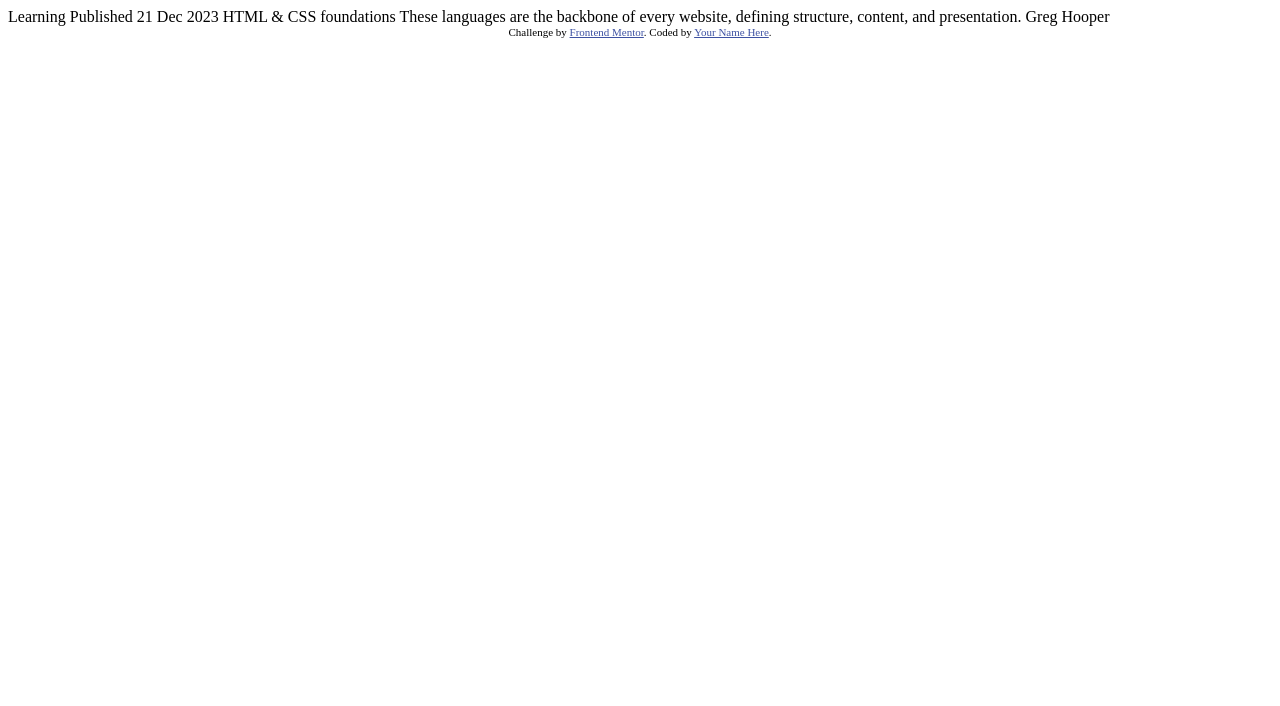
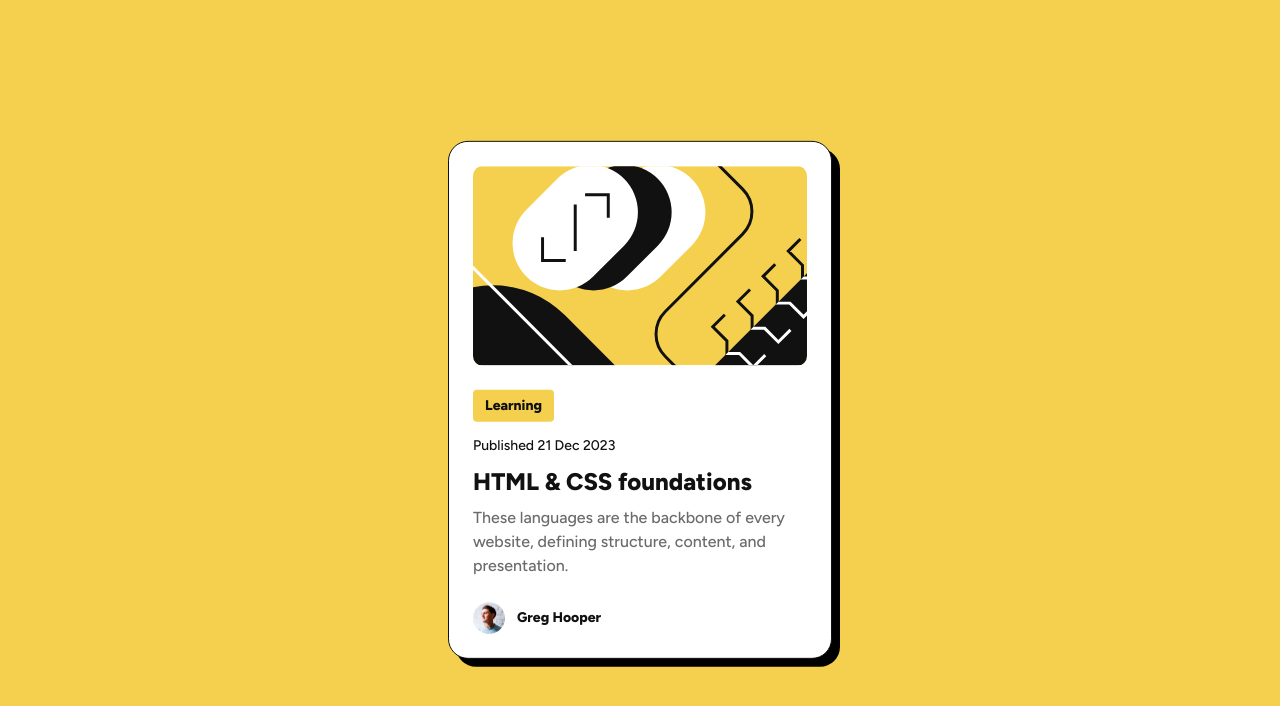
Before and after one commit to AntonRassanov/Blog-card, a plain HTML site: page index.html in a window 1280 px wide. Drawn offline with nearby package versions, Linux system fonts and the light colour scheme.

Commit message:
finished card

```diff
--- a/index.html
+++ b/index.html
@@ -1,34 +1,37 @@
 <!DOCTYPE html>
 <html lang="en">
+
 <head>
   <meta charset="UTF-8">
-  <meta name="viewport" content="width=device-width, initial-scale=1.0"> <!-- displays site properly based on user's device -->
+  <meta name="viewport" content="width=device-width, initial-scale=1.0">
+  <!-- displays site properly based on user's device -->
 
   <link rel="icon" type="image/png" sizes="32x32" href="./assets/images/favicon-32x32.png">
+  <link rel="stylesheet" href="https://cdn.jsdelivr.net/npm/reset-css@5.0.2/reset.min.css">
+  <link rel="stylesheet" href="style.css">
+  <link rel="preconnect" href="https://fonts.googleapis.com">
+  <link rel="preconnect" href="https://fonts.gstatic.com" crossorigin>
+  <link href="https://fonts.googleapis.com/css2?family=Figtree:ital,wght@0,300..900;1,300..900&display=swap"
+    rel="stylesheet">
 
   <title>Frontend Mentor | Blog preview card</title>
+</head>
 
-  <!-- Feel free to remove these styles or customise in your own stylesheet 👍 -->
-  <style>
-    .attribution { font-size: 11px; text-align: center; }
-    .attribution a { color: hsl(228, 45%, 44%); }
-  </style>
-</head>
 <body>
-
-  Learning
-
-  Published 21 Dec 2023
-
-  HTML & CSS foundations
-
-  These languages are the backbone of every website, defining structure, content, and presentation.
-
-  Greg Hooper
-
-  <div class="attribution">
-    Challenge by <a href="https://www.frontendmentor.io?ref=challenge" target="_blank">Frontend Mentor</a>.
-    Coded by <a href="#">Your Name Here</a>.
+  <div class="card">
+    <img src="./assets/images/illustration-article.svg" alt="post hero image" class="card-image">
+    <div class="card-post-content">
+      <span class="card-post-category">Learning</span>
+      <span class="card-post-date">Published 21 Dec 2023</span>
+      <h3 class="card-post-title"><a href="#">HTML & CSS foundations</a></h3>
+      <p class="card-post-excerpt">These languages are the backbone of every website, defining structure, content, and
+        presentation.</p>
+    </div>
+    <div class="card-author-info">
+      <img src="./assets/images/image-avatar.webp" alt="aurthor avatar" class="card-author-avatar">
+      <span class="card-author-name">Greg Hooper</span>
+    </div>
   </div>
 </body>
+
 </html>
```
Also changed, not shown: 1 other file.
